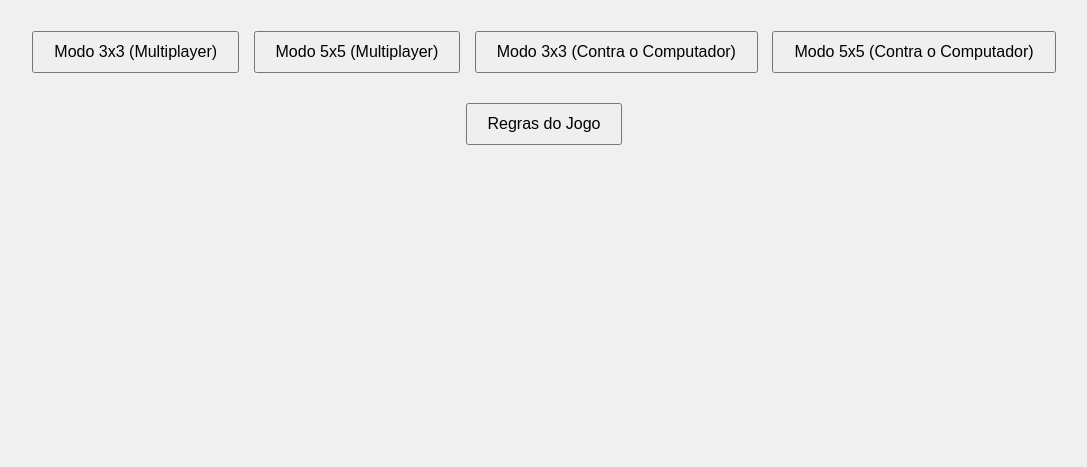
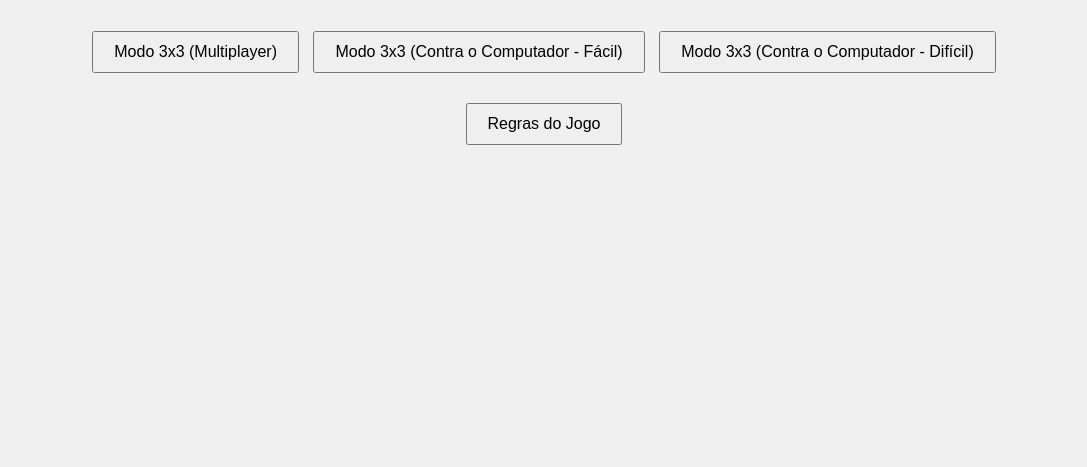
Before and after one commit to Gustavo-Samesima/Jogo-da-Velha, a plain HTML site: page index.html in a window 1280 px wide. Shown: the part 333-800 px from the top of the page, without its empty margins (96-1183 px from the left). Drawn offline with Linux system fonts and the light colour scheme.

Commit message:
Update index.html

```diff
--- a/index.html
+++ b/index.html
@@ -9,10 +9,9 @@
 <body>
   <h1>Jogo da Velha</h1>
   <div class="mode-select">
-    <button onclick="startGame(3, false)">Modo 3x3 (Multiplayer)</button>
-    <button onclick="startGame(5, false)">Modo 5x5 (Multiplayer)</button>
-    <button onclick="startGame(3, true)">Modo 3x3 (Contra o Computador)</button>
-    <button onclick="startGame(5, true)">Modo 5x5 (Contra o Computador)</button>
+    <button onclick="startGame(false)">Modo 3x3 (Multiplayer)</button>
+    <button onclick="startGame(true, 'easy')">Modo 3x3 (Contra o Computador - Fácil)</button>
+    <button onclick="startGame(true, 'hard')">Modo 3x3 (Contra o Computador - Difícil)</button>
   </div>
   <button onclick="showRules()">Regras do Jogo</button>
   <div id="game-board" class="game-board"></div>
```
